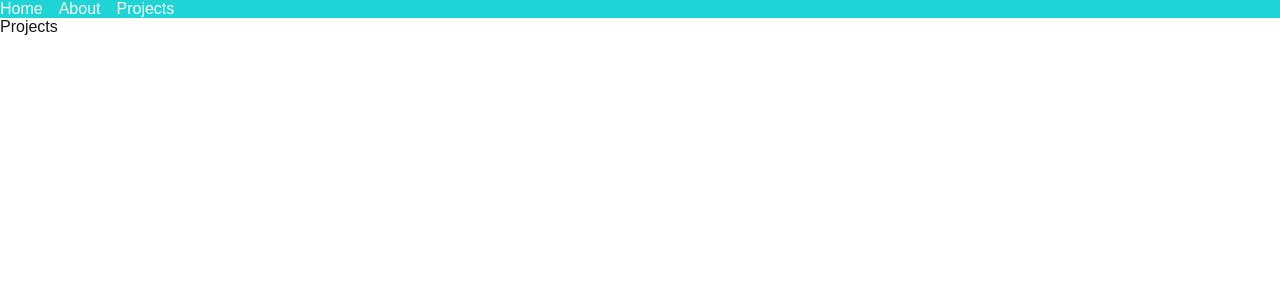
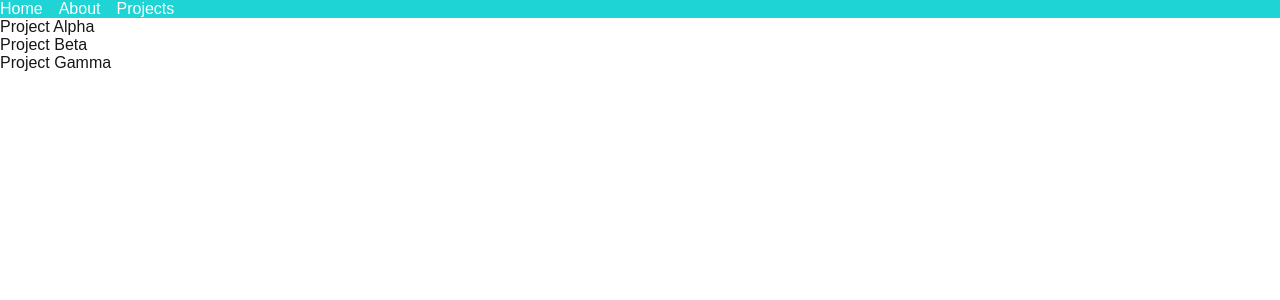
Before and after one commit to Mt-Rasmus/next-portfolio, a Next.js app: page /projects in a window 1280 px wide. Shown: the top 300 px of the page. Built offline with nearby package versions, Linux system fonts and the light colour scheme; no server answers.

Commit message:
feat: add ProjectCard component and update projects page to display project titles

```diff
--- /dev/null
+++ b/src/app/components/ProjectCard.tsx
@@ -0,0 +1,7 @@
+import { type Project } from "@/app/types/project";
+
+const ProjectCard = ({ project }: { project: Project }) => {
+  return <div>{project.title}</div>;
+};
+
+export default ProjectCard;
--- a/src/app/data/projects.json
+++ b/src/app/data/projects.json
@@ -1,19 +1,19 @@
 [
   {
     "id": 1,
-    "name": "Project Alpha",
+    "title": "Project Alpha",
     "description": "A project about alpha testing.",
     "src": "https://fastly.picsum.photos/id/28/4928/3264.jpg?hmac=GnYF-RnBUg44PFfU5pcw_Qs0ReOyStdnZ8MtQWJqTfA"
   },
   {
     "id": 2,
-    "name": "Project Beta",
+    "title": "Project Beta",
     "description": "https://picsum.photos/id/16/367/267",
     "src": "in progress"
   },
   {
     "id": 3,
-    "name": "Project Gamma",
+    "title": "Project Gamma",
     "description": "https://fastly.picsum.photos/id/26/4209/2769.jpg?hmac=vcInmowFvPCyKGtV7Vfh7zWcA_Z0kStrPDW3ppP0iGI.",
     "src": "not started"
   }
--- a/src/app/projects/page.tsx
+++ b/src/app/projects/page.tsx
@@ -1,7 +1,16 @@
-import { getProjects } from "@/app/services/api";
+import { getStoredProjects } from "@/app/api/projects/route";
+import ProjectCard from "@/app/components/ProjectCard";
+
+export const revalidate = 60;
 
 export default async function Projects() {
-  const projects = await getProjects();
+  const projects = await getStoredProjects();
   console.log(projects);
-  return <div>Projects</div>;
+  return (
+    <div>
+      {projects.map((project) => (
+        <ProjectCard key={project.id} project={project} />
+      ))}
+    </div>
+  );
 }
```
